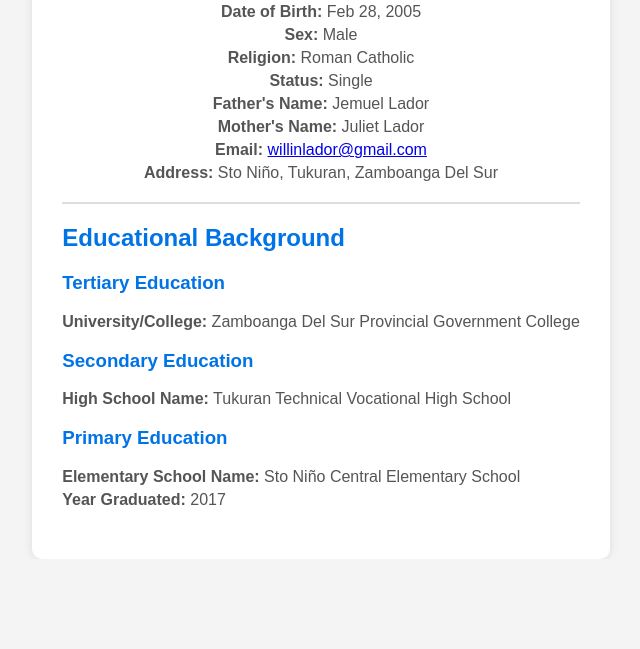
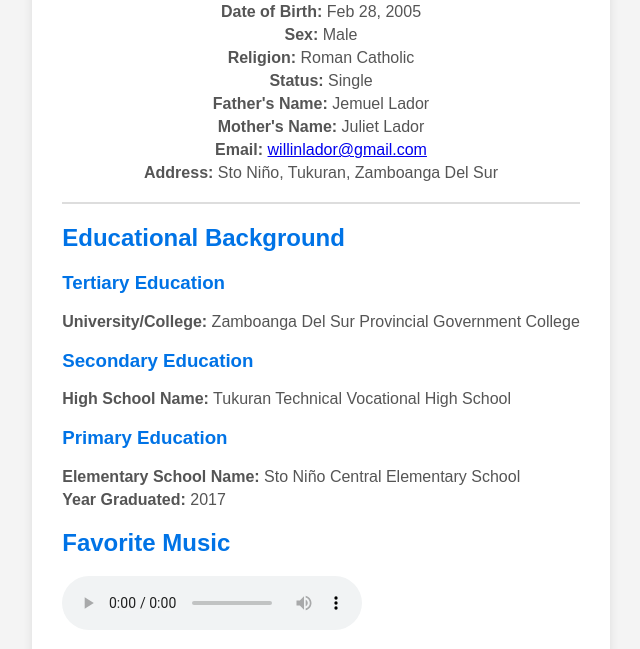
Before and after one commit to Sakamotozxc/Resume, a plain HTML site: page index.html in a window 1280 px wide. Shown: the part 287-936 px from the top of the page, without its empty margins (319-959 px from the left). Before the commit the page ends 846 px from the top, so only its background shows below. Drawn offline with Linux system fonts and the light colour scheme.

Commit message:
Update index.html

```diff
--- a/index.html
+++ b/index.html
@@ -37,7 +37,11 @@
         <h3>Primary Education</h3>
         <p><strong>Elementary School Name:</strong> Sto Niño Central Elementary School</p>
         <p><strong>Year Graduated:</strong> 2017</p>
-    </section>
+        <h2>Favorite Music</h2>
+        <audio controls>
+            <source src="CALEIN  Umaasa  Lyrics.mp3">
+        </audio>
+    </sectionn>
 </div>
 
 </body>
```
